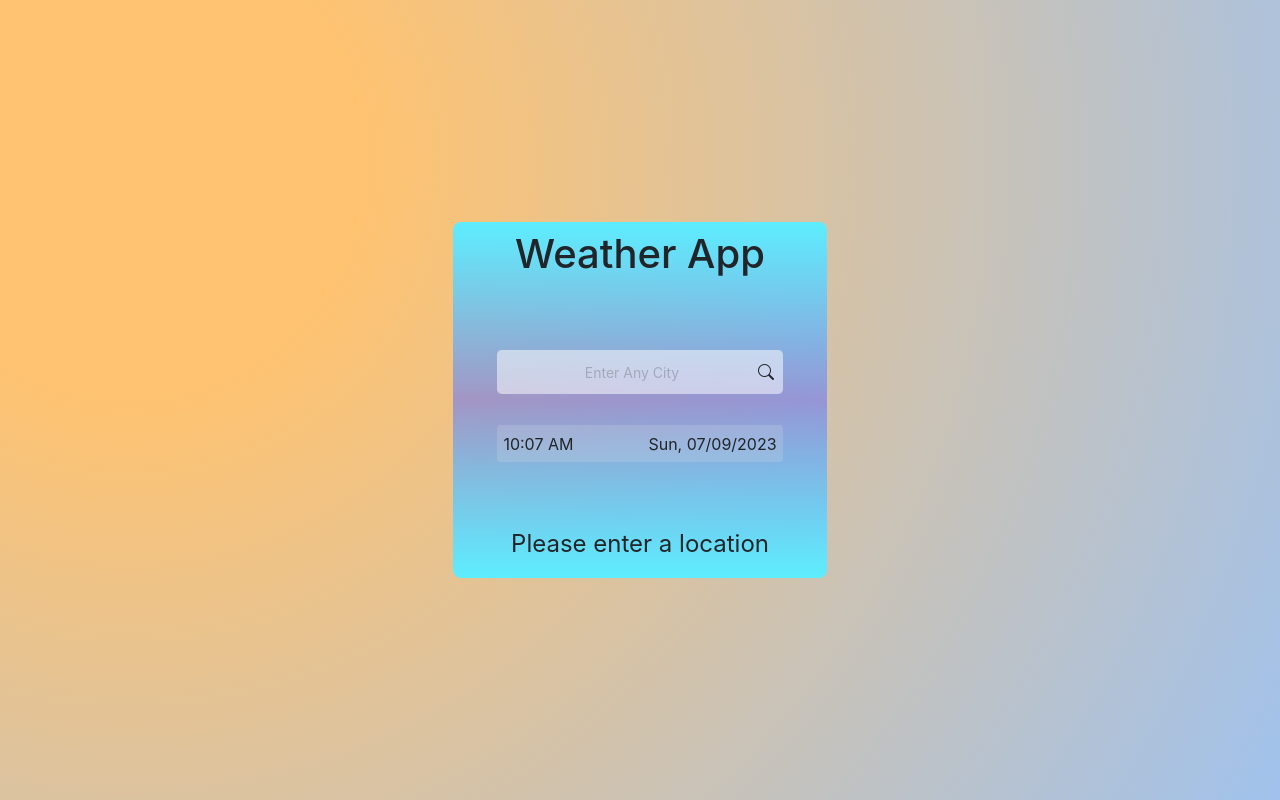
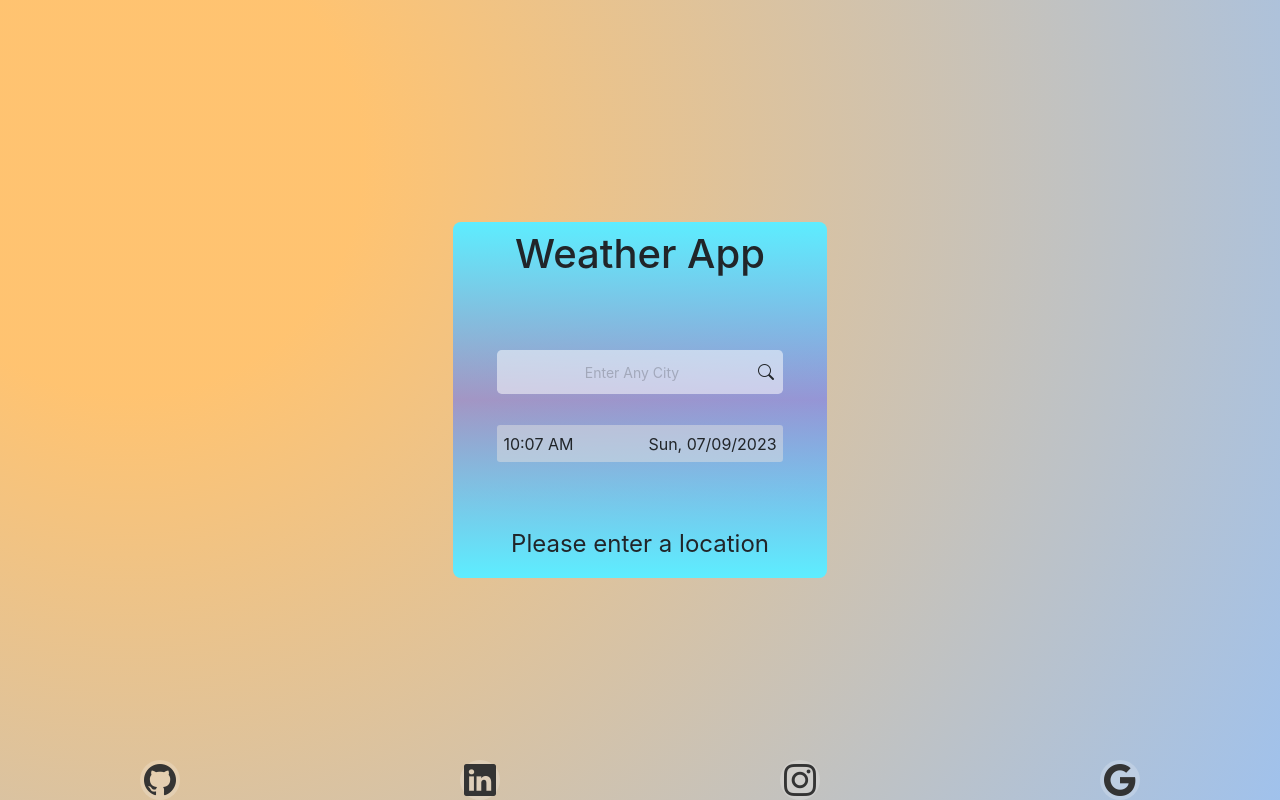
Before and after one commit to harshbhange0/weather_app_react, a React (Create React App) app: page / in a window 1280 px wide. Built offline with nearby package versions, Linux system fonts and the light colour scheme.

Commit message:
link add

```diff
--- a/src/components/LayOut.jsx
+++ b/src/components/LayOut.jsx
@@ -5,6 +5,7 @@ import Searchbar from "./Searchbar";
 import DateCompo from "./DateCompo";
 import Weather from "./Weather";
 import axios from "axios";
+import SocialLink from "./SocialLink ";
 
 function LayOut() {
   const [inputText, setInputText] = useState("");
@@ -44,6 +45,7 @@ function LayOut() {
   };
   return (
     <div className="container">
+      <SocialLink/>
       <div className="row">
         <div className="col">
           <div className="container d-flex flex-column">
@@ -51,9 +53,11 @@ function LayOut() {
             <div className="input_holder">
               <Searchbar onChange={handleInputChange} btnClick={getResponse} />
               <DateCompo />
+
             </div>
             {error ? (
               <p className="fs-4">{error}</p>
+
             ) : (
               <div className={`weather-container ${showWeather ? "show" : ""}`}>
                 {showWeather && dataRes && dataRes.weather ? (
--- /dev/null
+++ b/src/components/SocialLink .jsx
@@ -0,0 +1,30 @@
+import React from "react";
+
+function SocialLink() {
+  return (
+    <div className="Social_link_holder">
+      <div className="git_link_holder">
+        <a href="https://github.com/harshbhange0/weather_app_react" className="git_link">
+          <i class="bi bi-github"></i>
+        </a>
+      </div>
+      <div className="linkedin_link_holder">
+        <a href="https://www.linkedin.com/in/harshbhange0/" className="linkedIn_link">
+          <i class="bi bi-linkedin"></i>
+        </a>
+      </div>
+      <div className="instagram_link_holder">
+        <a href="https://www.instagram.com/harshbhange0/" className="instagram_link">
+          <i class="bi bi-instagram"></i>
+        </a>
+      </div>
+      <div className="google_link_holder">
+        <a href="mailto:harshbhnage123@gmail.com" className="google_link">
+          <i class="bi bi-google"></i>
+        </a>
+      </div>
+    </div>
+  );
+}
+
+export default SocialLink;
--- a/src/components/component.css
+++ b/src/components/component.css
@@ -30,7 +30,7 @@ body {
 .col .container {
   background: rgb(93, 237, 255);
   background: linear-gradient(
-  180deg,
+    180deg,
     rgba(93, 237, 255, 1) 0%,
     rgba(93, 109, 253, 0.525) 50%,
     rgba(93, 237, 255, 1) 100%
@@ -60,11 +60,11 @@ body {
   z-index: 99;
   background-color: var(--bg-holder);
 }
-.city_holder{
-    text-transform: capitalize;
+.city_holder {
+  text-transform: capitalize;
 }
 .search_input {
-    background-color: transparent;
+  background-color: transparent;
   outline: none;
   transition: 0.3s ease-in;
   border: 0;
@@ -127,8 +127,40 @@ body {
   opacity: 1;
 }
 .weather_info,
-.time_date_holder{
-    padding: .4rem;
-    background-color: rgba(225,225,225,0.20);
-    border-radius: .2rem;
+.time_date_holder {
+  padding: 0.4rem;
+  background-color: rgba(225, 225, 225, 0.5);
+  border-radius: 0.2rem;
 }
+.Social_link_holder {
+  position: absolute;
+  bottom: 0;
+  width: 100%;
+  display: flex;
+  justify-content: space-around;
+  font-size: 2em;
+}
+.Social_link_holder div a {
+  color: rgb(52, 52, 52);
+  text-decoration: none;
+  transition: text-decoration .50s ease
+}
+.Social_link_holder div a{
+
+}
+.Social_link_holder div {
+  width: 2.5rem;
+  height: 2.5rem;
+  border-radius: 50%;
+  background-color: rgba(255, 255, 255, 0.2);
+  display: flex;
+  justify-content: center;
+  align-items: center;
+}
+.Social_link_holder div a i {
+  display: flex;
+  justify-content: center;
+  align-items: center;
+  margin: 0;
+  padding: 0;
+}
```
